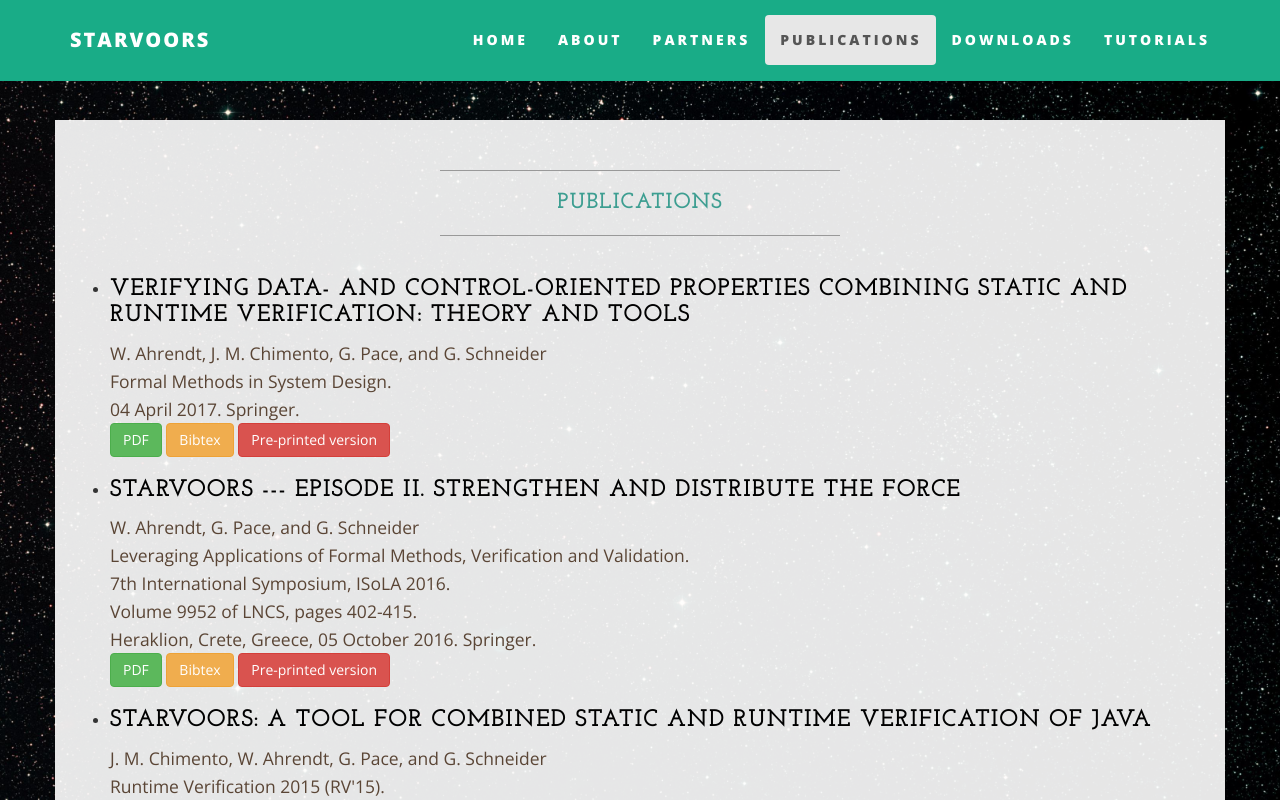
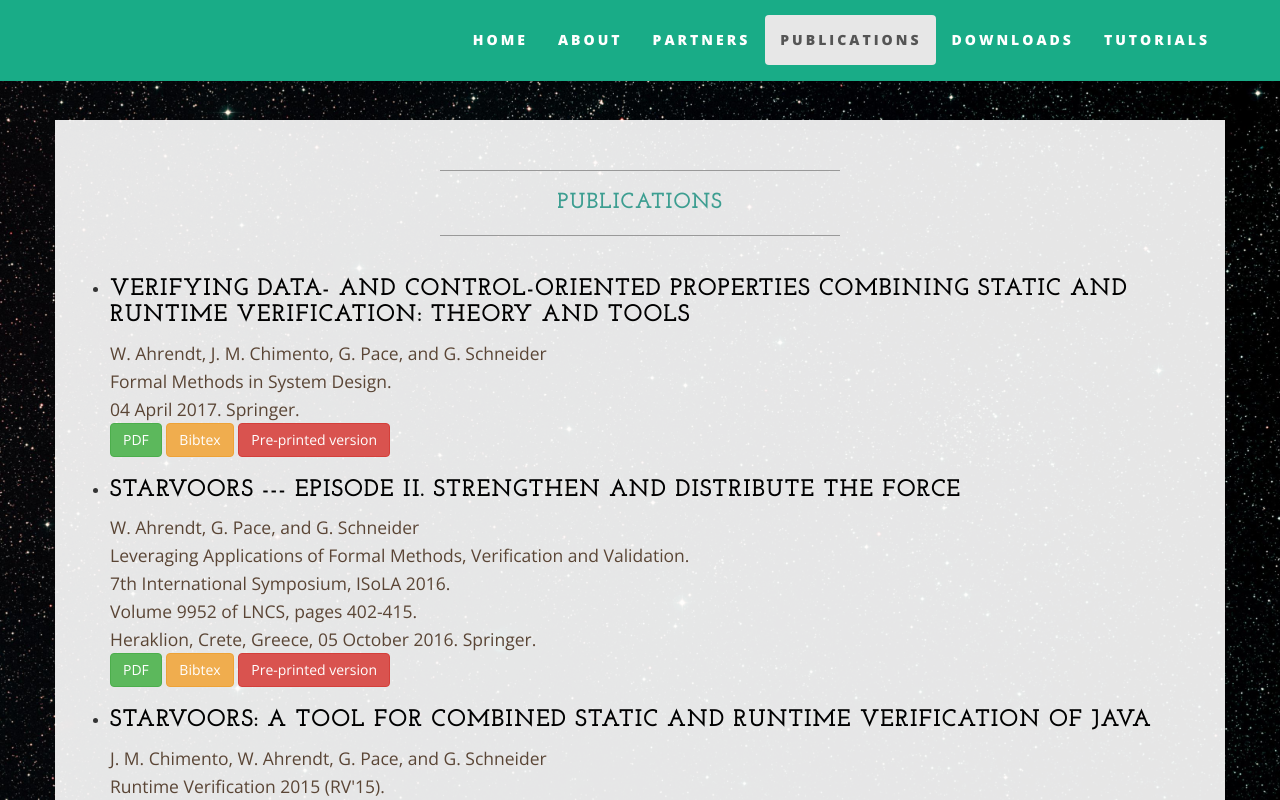
Before and after one commit to starvoors/starvoors.github.io, a plain HTML site: page publications.html in a window 1280 px wide. Shown: the top 800 px of the page. Drawn offline with nearby package versions, Linux system fonts and the light colour scheme.

Commit message:
header updated

```diff
--- a/publications.html
+++ b/publications.html
@@ -44,8 +44,7 @@
                     <span class="icon-bar"></span>
                     <span class="icon-bar"></span>
                 </button>
-                <!-- navbar-brand is hidden on larger screens, but visible when the menu is collapsed -->
-                <a class="navbar-brand" href="index.html">StaRVOOrS</a>
+
             </div>
             <!-- Collect the nav links, forms, and other content for toggling -->
             <div class="collapse navbar-collapse" id="bs-example-navbar-collapse-1">
```
Also changed, not shown: about.html (+1 -2 lines), downloads.html (+0 -2 lines), downloads_files.html (+1 -2 lines), downloads_tool_binaries.html (+1 -2 lines), downloads_tool_source.html (+1 -2 lines), files.html (+0 -2 lines), index.html (+0 -2 lines), partners.html (+1 -2 lines), tutorial.html (+1 -2 lines).
